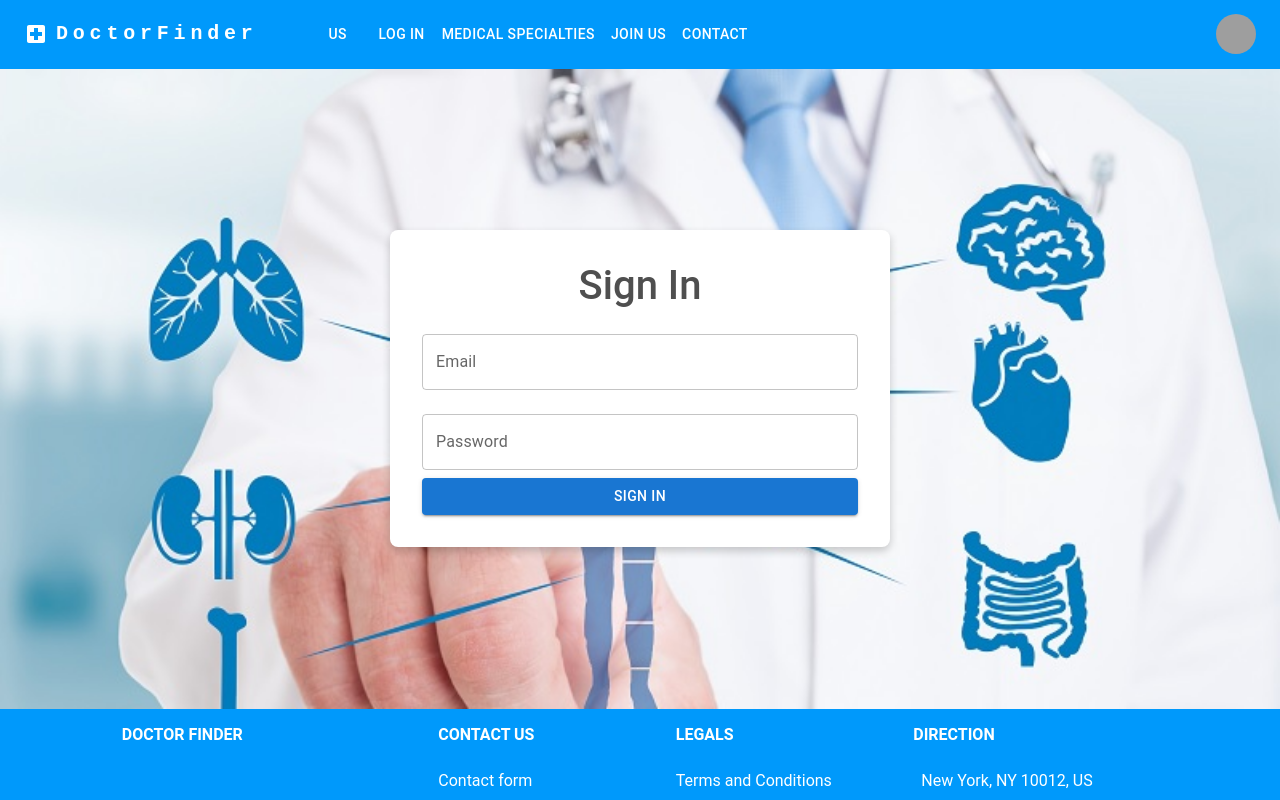
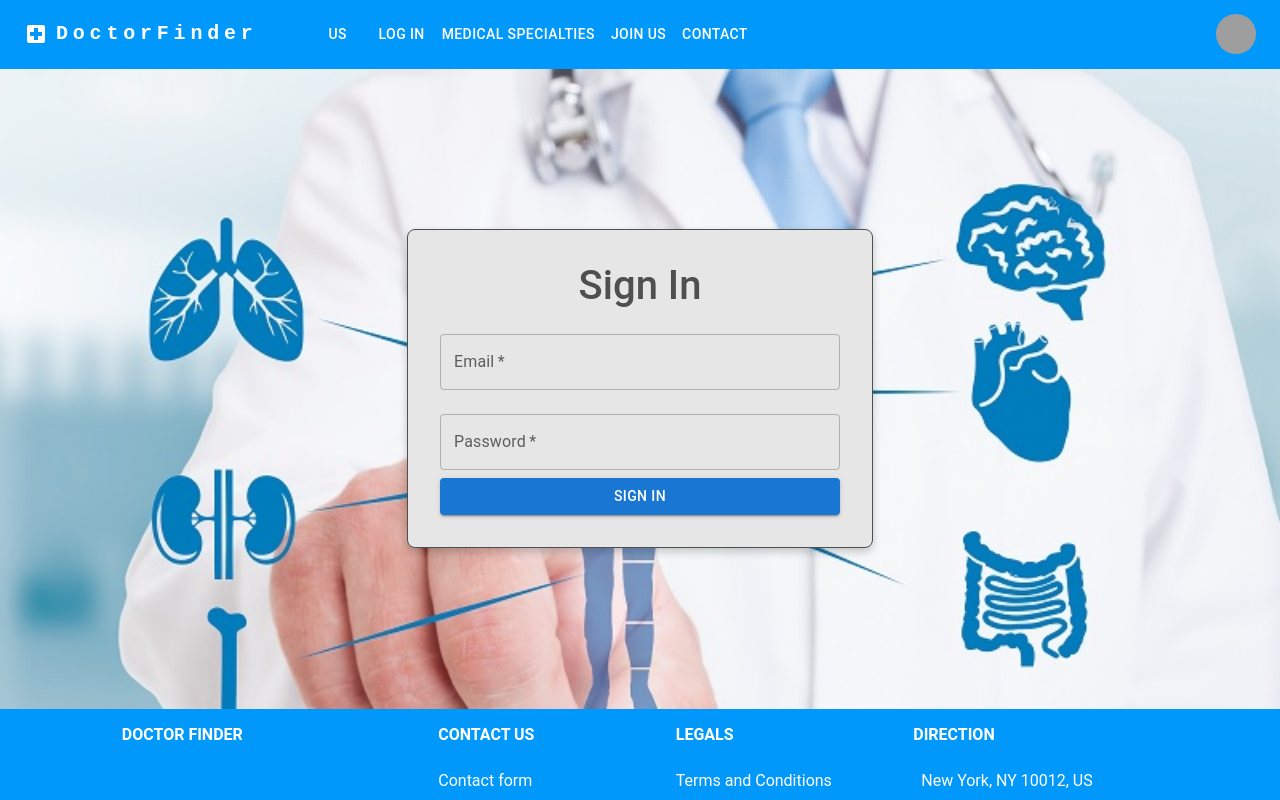
Before and after one commit to leoyasu/MH-MERN-Project, a React (Create React App) app: page /signIn in a window 1280 px wide. Shown: the top 800 px of the page. Built offline with nearby package versions, Linux system fonts and the light colour scheme; grey boxes are pictures that could not be loaded.

Commit message:
fix styles signin

```diff
--- a/src/components/signIn.js
+++ b/src/components/signIn.js
@@ -5,6 +5,11 @@ import TextField from '@mui/material/TextField';
 import Button from '@mui/material/Button';
 
 function SignIn() {
+    const handleSubmit = (event) => {
+        event.preventDefault();
+        // Handle form submission logic here
+    };
+
     return (
         <Box className="signInBox"
             sx={{
@@ -18,23 +23,24 @@ function SignIn() {
         >
             <Box
                 sx={{
-                    width: '100%',
-                    maxWidth: '500px',
-                    backgroundColor: 'white',
+                    backgroundColor: '#e6e6e6',
                     boxShadow: '0 4px 8px rgba(0, 0, 0, 0.2)',
                     borderRadius: '8px',
                     display: 'flex',
                     flexDirection: 'column',
                     alignItems: 'center',
                     padding: '2rem',
+                    border:1
                 }}
             >
                 <h1>Sign In</h1>
+                <form onSubmit={handleSubmit} style={{ width: '100%', maxWidth: '400px' }}>
                     <TextField
                         id="email"
                         label="Email"
                         variant="outlined"
                         fullWidth
+                        required
                         margin="normal"
                     />
                     <TextField
@@ -44,10 +50,12 @@ function SignIn() {
                         variant="outlined"
                         fullWidth
                         margin="normal"
+                        required
                     />
-                <Button variant="contained" fullWidth>
+                    <Button type="submit" variant="contained" fullWidth>
                         Sign In
                     </Button>
+                </form>
             </Box>
         </Box>
     );
```
Lines whose indentation alone changed are shown as unchanged.
